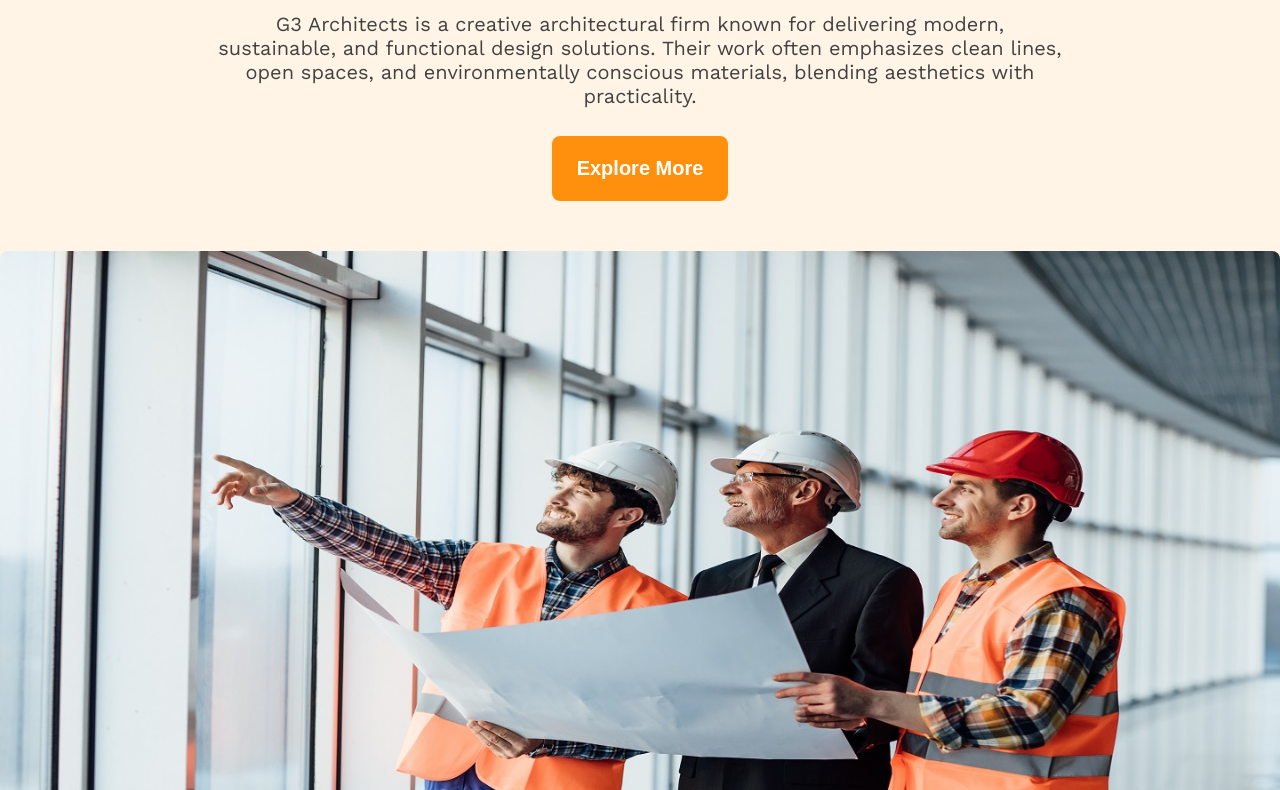
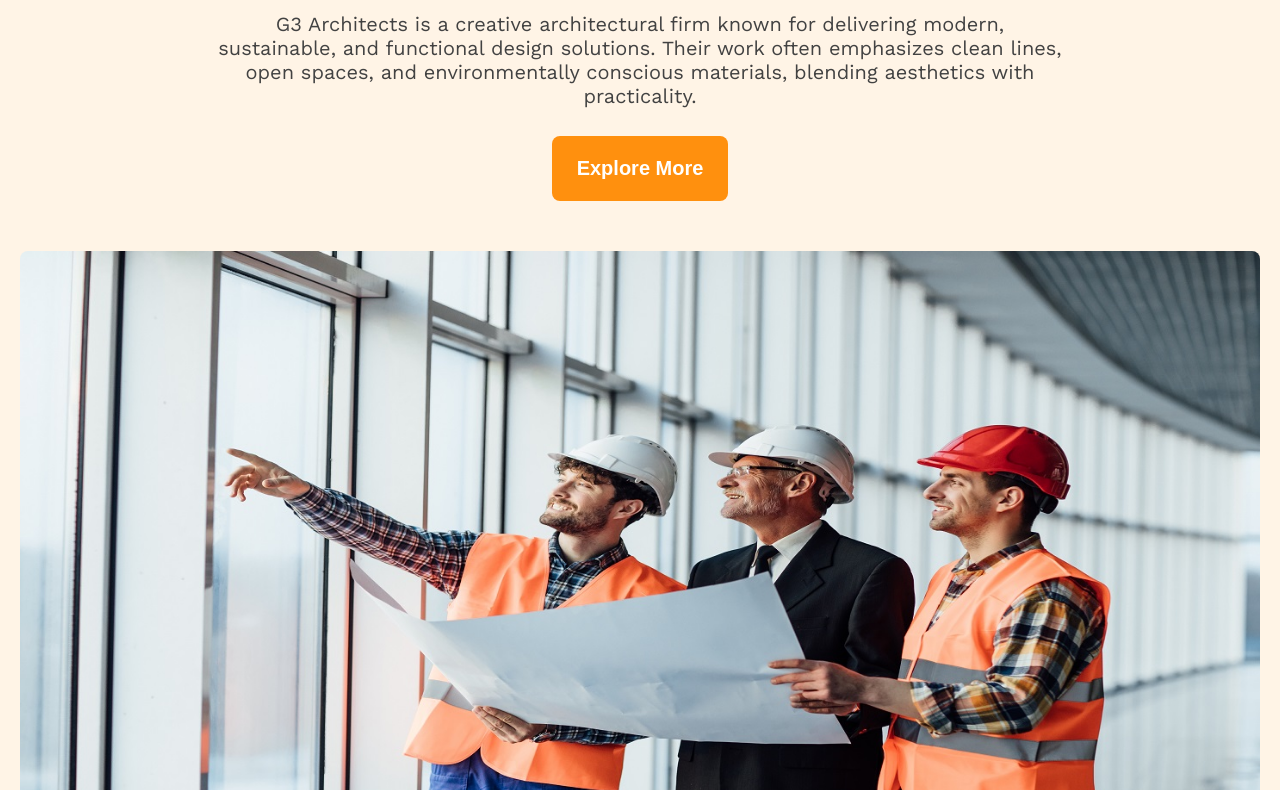
Before and after one commit to pbnhamza/g3-architects, a plain HTML site: page index.html in a window 1280 px wide. Shown: the part 371-1161 px from the top of the page. Drawn offline with nearby package versions, Linux system fonts and the light colour scheme.

Commit message:
this is  last  commit

```diff
--- a/style/architects.css
+++ b/style/architects.css
@@ -54,7 +54,7 @@
 .fact-card,
 .sponsor,
 .footer-content {
-    max-width: 1440px;
+    max-width: 1240px;
     margin: 0 auto;
 }
 
```
